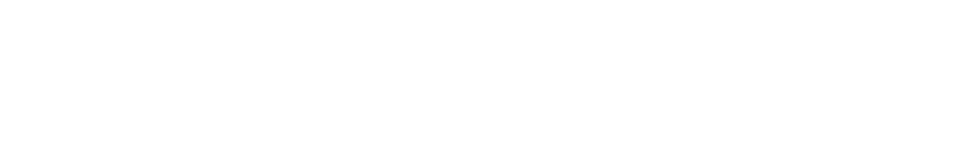
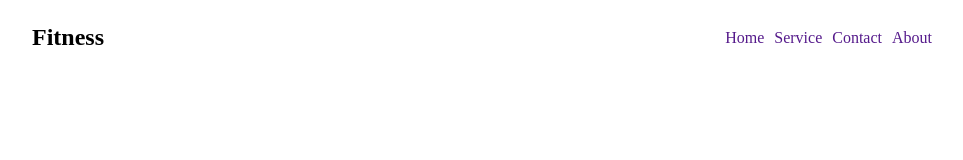
Before and after one commit to Anamul757/Second-challenge-repo, a plain HTML site: page index.html in a window 1280 px wide. Shown: the whole page, without its empty margins (118-1081 px from the left). Drawn offline with Linux system fonts and the light colour scheme.

Commit message:
working in navbar

```diff
--- a/index.html
+++ b/index.html
@@ -6,8 +6,25 @@
     <title>physical Exercise Repo</title>
     <link rel="stylesheet" href="styels/style.css">
     <link rel="stylesheet" href="styels/responsive.css">
+    <link rel="preconnect" href="https://fonts.googleapis.com">
+<link rel="preconnect" href="https://fonts.gstatic.com" crossorigin>
+<link href="https://fonts.googleapis.com/css2?family=Inter:ital,opsz,wght@0,14..32,100..900;1,14..32,100..900&display=swap" rel="stylesheet">
 </head>
 <body>
-
+    <header>
+        <nav>
+            <div>
+                <h2>Fitness</h2>
+                <ul>
+                    <li><a href="">Home</a></li>
+                    <li><a href="">Service</a></li>
+                    <li><a href="">Contact</a></li>
+                    <li><a href="">About</a></li>
+                </ul>
+            </div>
+        </nav>
+    </header>
+    <main></main>
+    <footer></footer>
 </body>
 </html>
--- a/styels/style.css
+++ b/styels/style.css
@@ -0,0 +1,43 @@
+
+
+.inter-<uniquifier> {
+  font-family: "Inter", sans-serif;
+  font-optical-sizing: auto;
+  font-weight: <weight>;
+  font-style: normal;
+}
+
+
+
+
+
+*{
+    margin: 0;
+    padding: 0;
+}
+
+body{
+    width: 1200px;
+}
+nav ul li a {
+    text-decoration: none;
+}
+nav ul{
+    list-style: none;
+}
+nav ul{
+display: flex;
+gap: 10px;
+}
+nav div{
+    display: flex;
+    justify-content: space-between;
+    align-items: center;
+    width: 900px;
+    height: 45px;
+}
+nav{
+    display: flex;
+    justify-content: center;
+    margin: 15px auto;
+}
```
